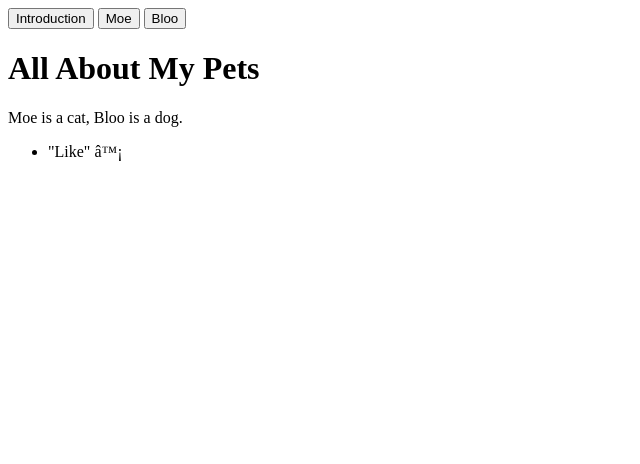
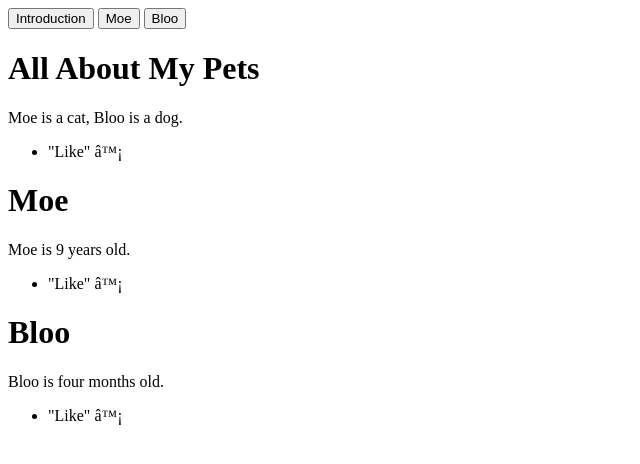
Before and after one commit to meowcode/Phase-1-My-Project, a plain HTML site: page index.html in a window 1280 px wide. Shown: the whole page, without its empty margins (0-640 px from the left). Drawn offline with Linux system fonts and the light colour scheme.

Commit message:
Copied code for content for Moe and Bloo

```diff
--- a/index.html
+++ b/index.html
@@ -20,6 +20,24 @@
                     </li>
                 </ul>
             </div>
+            <div class="tabs-content tabs-content--active" data-tab="Moe">
+                <h1>Moe</h1>
+                <p>Moe is 9 years old.</p>
+                <ul>
+                    <li class="like">"Like"
+                        <span class="like-glyph">♡</span>
+                    </li>
+                </ul>
+            </div>
+            <div class="tabs-content tabs-content--active" data-tab="Bloo">
+                <h1>Bloo</h1>
+                <p>Bloo is four months old.</p>
+                <ul>
+                    <li class="like">"Like"
+                        <span class="like-glyph">♡</span>
+                    </li>
+                </ul>
+            </div>
         </div>
     </body>
 </html>
```
